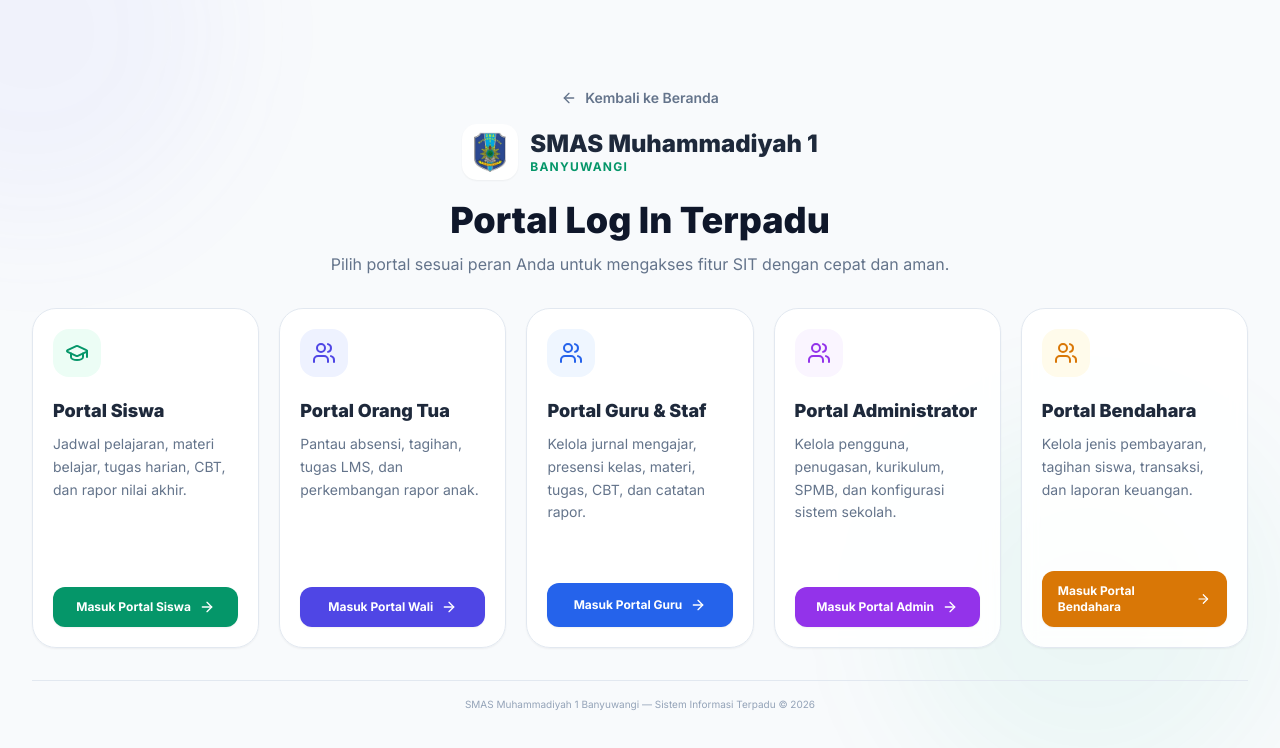
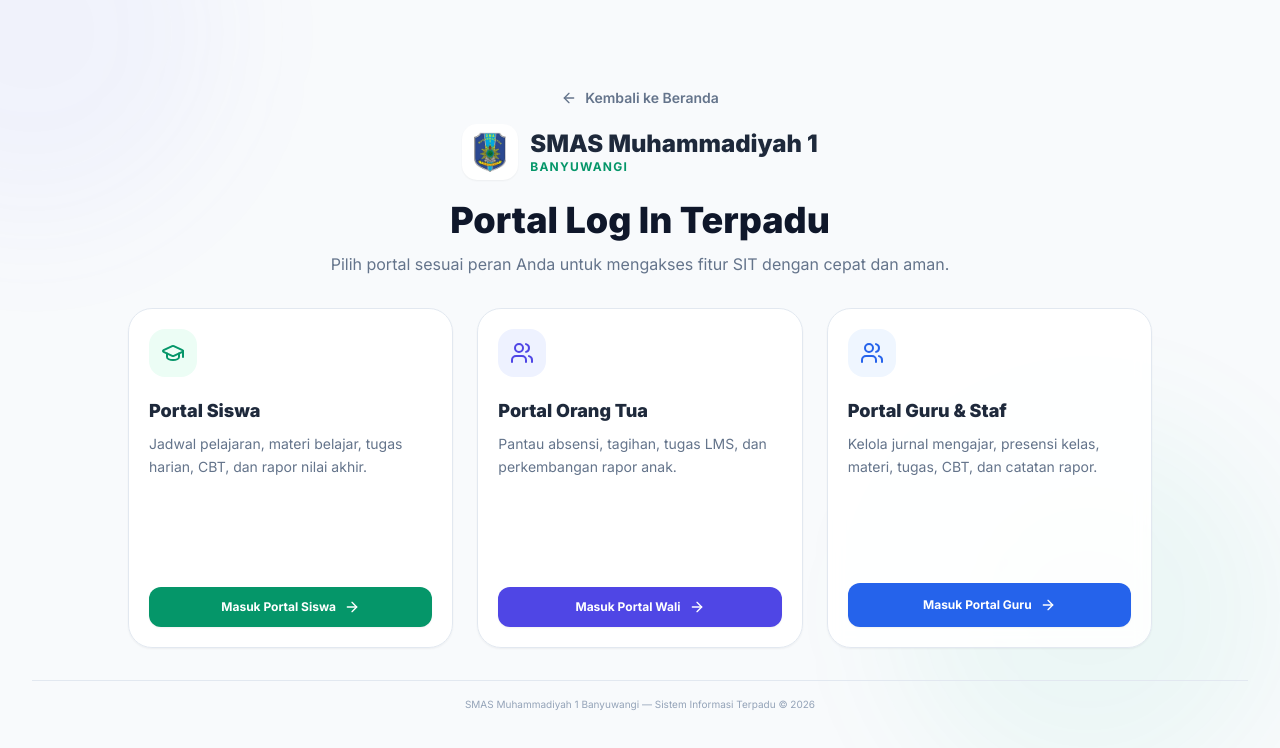
Before and after one commit to mbuzzz/demosmamutubwi, a React (Vite) app in the folder frontend/: page /login in a window 1280 px wide. Shown: the top 748 px of the page. Built offline with nearby package versions, Linux system fonts and the light colour scheme; no server answers.

Commit message:
feat: hide admin and bendahara portals from public login hub
Keep only Siswa, Orang Tua, and Guru on /login; staff can still open
/login/admin and /login/bendahara via direct URL.

```diff
--- a/frontend/src/pages/Login.tsx
+++ b/frontend/src/pages/Login.tsx
@@ -31,8 +31,8 @@
           </p>
         </div>
 
-        {/* 5 Portal Cards */}
-        <div className="grid grid-cols-1 sm:grid-cols-2 xl:grid-cols-5 gap-4 xl:gap-5 max-w-7xl mx-auto">
+        {/* Portal publik: Siswa, Orang Tua, Guru (Admin & Bendahara disembunyikan — akses lewat URL langsung) */}
+        <div className="grid grid-cols-1 sm:grid-cols-2 lg:grid-cols-3 gap-4 xl:gap-6 max-w-5xl mx-auto">
 
           {/* Card 1: Siswa */}
           <div className="bg-white/90 dark:bg-slate-900/95 backdrop-blur border border-slate-200 dark:border-slate-800 rounded-3xl p-5 shadow-sm hover:shadow-lg hover:-translate-y-1 hover:border-emerald-300 dark:hover:border-emerald-800 transition-all flex flex-col justify-between group min-h-[340px]">
@@ -73,7 +73,7 @@
           </div>
 
           {/* Card 3: Guru & Staf */}
-          <div className="bg-white/90 dark:bg-slate-900/95 backdrop-blur border border-slate-200 dark:border-slate-800 rounded-3xl p-5 shadow-sm hover:shadow-lg hover:-translate-y-1 hover:border-blue-300 dark:hover:border-blue-800 transition-all flex flex-col justify-between group min-h-[340px]">
+          <div className="bg-white/90 dark:bg-slate-900/95 backdrop-blur border border-slate-200 dark:border-slate-800 rounded-3xl p-5 shadow-sm hover:shadow-lg hover:-translate-y-1 hover:border-blue-300 dark:hover:border-blue-800 transition-all flex flex-col justify-between group min-h-[340px] sm:col-span-2 lg:col-span-1">
             <div>
               <div className="w-12 h-12 bg-blue-50 dark:bg-blue-500/10 text-blue-600 dark:text-blue-400 rounded-2xl flex items-center justify-center mb-5">
                 <Users className="w-6 h-6" />
@@ -91,44 +91,6 @@
             </Link>
           </div>
 
-          {/* Card 4: Administrator */}
-          <div className="bg-white/90 dark:bg-slate-900/95 backdrop-blur border border-slate-200 dark:border-slate-800 rounded-3xl p-5 shadow-sm hover:shadow-lg hover:-translate-y-1 hover:border-purple-300 dark:hover:border-purple-800 transition-all flex flex-col justify-between group min-h-[340px]">
-            <div>
-              <div className="w-12 h-12 bg-purple-50 dark:bg-purple-500/10 text-purple-600 dark:text-purple-400 rounded-2xl flex items-center justify-center mb-5">
-                <Users className="w-6 h-6" />
-              </div>
-              <h3 className="font-black text-slate-800 dark:text-white text-lg mb-2">Portal Administrator</h3>
-              <p className="text-sm text-slate-500 dark:text-slate-400 leading-relaxed mb-6">
-                Kelola pengguna, penugasan, kurikulum, SPMB, dan konfigurasi sistem sekolah.
-              </p>
-            </div>
-            <Link
-              to="/login/admin"
-              className="mt-auto w-full flex items-center justify-center gap-2 bg-purple-600 hover:bg-purple-700 text-white font-bold py-3 px-4 rounded-xl text-xs transition-all active:scale-95 shadow-sm"
-            >
-              Masuk Portal Admin <ArrowRight className="w-4 h-4 group-hover:translate-x-1 transition-transform" />
-            </Link>
-          </div>
-
-          {/* Card 5: Bendahara */}
-          <div className="bg-white/90 dark:bg-slate-900/95 backdrop-blur border border-slate-200 dark:border-slate-800 rounded-3xl p-5 shadow-sm hover:shadow-lg hover:-translate-y-1 hover:border-amber-300 dark:hover:border-amber-800 transition-all flex flex-col justify-between group min-h-[340px]">
-            <div>
-              <div className="w-12 h-12 bg-amber-50 dark:bg-amber-500/10 text-amber-600 dark:text-amber-400 rounded-2xl flex items-center justify-center mb-5">
-                <Users className="w-6 h-6" />
-              </div>
-              <h3 className="font-black text-slate-800 dark:text-white text-lg mb-2">Portal Bendahara</h3>
-              <p className="text-sm text-slate-500 dark:text-slate-400 leading-relaxed mb-6">
-                Kelola jenis pembayaran, tagihan siswa, transaksi, dan laporan keuangan.
-              </p>
-            </div>
-            <Link
-              to="/login/bendahara"
-              className="mt-auto w-full flex items-center justify-center gap-2 bg-amber-600 hover:bg-amber-700 text-white font-bold py-3 px-4 rounded-xl text-xs transition-all active:scale-95 shadow-sm"
-            >
-              Masuk Portal Bendahara <ArrowRight className="w-4 h-4 group-hover:translate-x-1 transition-transform" />
-            </Link>
-          </div>
-
         </div>
 
         <div className="text-center text-[10px] text-slate-400 dark:text-slate-500 pt-4 border-t border-slate-200 dark:border-slate-800">
```
